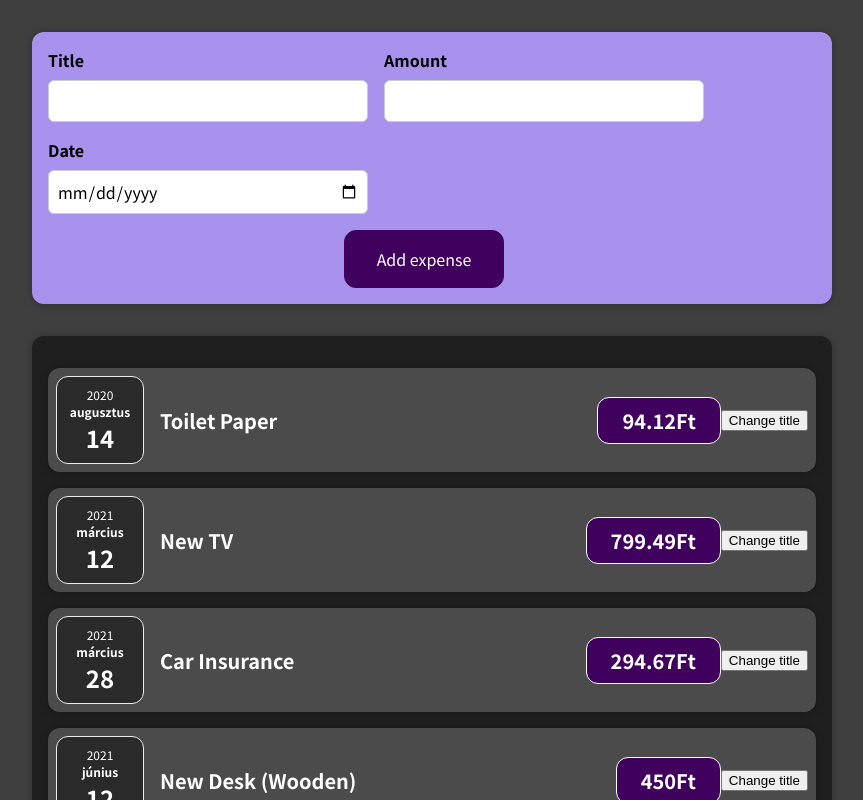
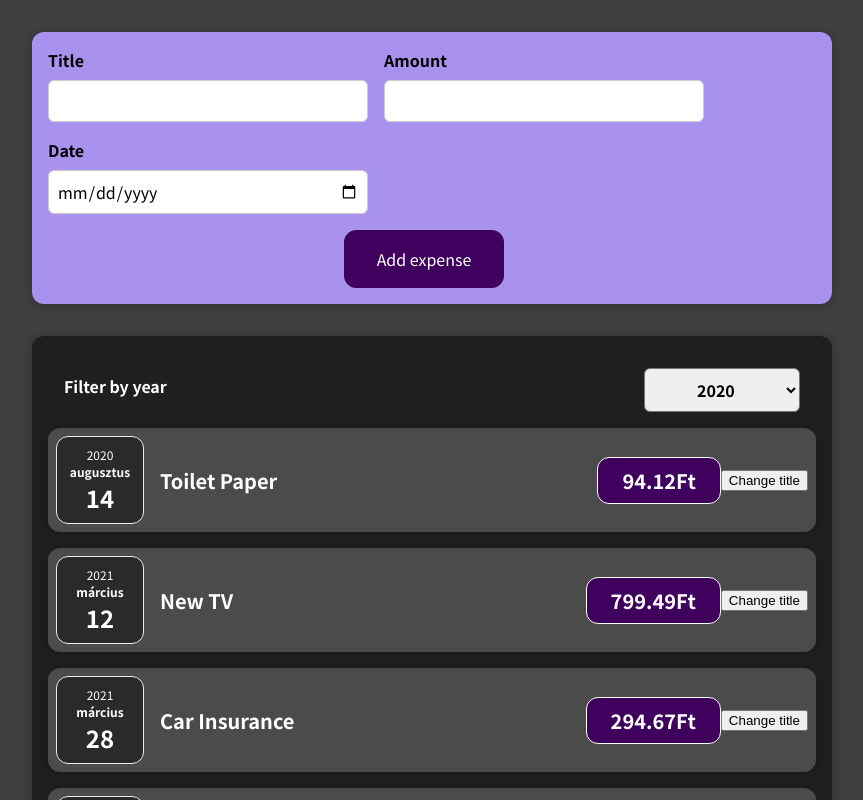
Before and after one commit to konnan933/react_expenses, a React (Create React App) app: page / in a window 1280 px wide. Shown: the top 800 px of the page, without its empty margins (208-1071 px from the left). Built offline with nearby package versions, Linux system fonts and the light colour scheme.

Commit message:
javítás formon

```diff
--- a/src/App.js
+++ b/src/App.js
@@ -24,9 +24,14 @@
     },
   ];
 
+  function addExpenseHandler(expense) {
+    console.log("In app JS");
+    console.log(expense);
+  }
+
   return (
     <div>
-      <NewExpense />
+      <NewExpense onAddExpense={addExpenseHandler} />
       <Expenses items={expenses} />
     </div>
   );
--- /dev/null
+++ b/src/components/Expenses/ExpenseFilter.css
@@ -0,0 +1,24 @@
+.expenses-filter {
+  color: white;
+  padding: 0 1rem;
+}
+
+.expenses-filter__control {
+  display: flex;
+  width: 100%;
+  align-items: center;
+  justify-content: space-between;
+  margin: 1rem 0;
+}
+
+.expenses-filter label {
+  font-weight: bold;
+  margin-bottom: 0.5rem;
+}
+
+.expenses-filter select {
+  font: inherit;
+  padding: 0.5rem 3rem;
+  font-weight: bold;
+  border-radius: 6px;
+}
--- /dev/null
+++ b/src/components/Expenses/ExpenseFilter.js
@@ -0,0 +1,24 @@
+import React from "react";
+
+import "./ExpenseFilter.css";
+
+const ExpensesFilter = (props) => {
+  function filterChangeHandler(event) {
+    props.onChangeFilter(event.target.value);
+  }
+  return (
+    <div className="expenses-filter">
+      <div className="expenses-filter__control">
+        <label>Filter by year</label>
+        <select value={props.selected} onChange={filterChangeHandler}>
+          <option value="2022">2022</option>
+          <option value="2021">2021</option>
+          <option value="2020">2020</option>
+          <option value="2019">2019</option>
+        </select>
+      </div>
+    </div>
+  );
+};
+
+export default ExpensesFilter;
--- a/src/components/Expenses/Expenses.js
+++ b/src/components/Expenses/Expenses.js
@@ -1,10 +1,22 @@
+import React, { useState } from "react";
 import ExpenseItem from "./ExpenseItem";
 import "./Expenses.css";
 import Card from "../UI/Card";
+import ExpensesFilter from "./ExpenseFilter";
 
 function Expenses(props) {
+  const [filteredYear, setFilteredYear] = useState("2020");
+  function filterChangeHandler(selectedYear) {
+    setFilteredYear(selectedYear);
+  }
+
   return (
+    <div>
       <Card className="expenses">
+        <ExpensesFilter
+          selected={filteredYear}
+          onChangeFilter={filterChangeHandler}
+        />
         <ExpenseItem
           title={props.items[0].title}
           amount={props.items[0].amount}
@@ -26,6 +38,7 @@
           date={props.items[3].date}
         />
       </Card>
+    </div>
   );
 }
 
--- a/src/components/NewExpense/ExpenseForm.js
+++ b/src/components/NewExpense/ExpenseForm.js
@@ -2,7 +2,7 @@
 
 import "./ExpenseForm.css";
 
-function ExpenseForm() {
+function ExpenseForm(props) {
   const [enteredTitle, setEnteredTitle] = useState("");
   const [enteredAmount, setEnteredAmount] = useState("");
   const [enteredDate, setEnteredDate] = useState("");
@@ -34,7 +34,7 @@
       amount: enteredAmount,
       date: new Date(enteredDate),
     };
-    console.log(expenseData);
+    props.onSaveExpensData(expenseData);
     setEnteredTitle("");
     setEnteredAmount("");
     setEnteredDate("");
--- a/src/components/NewExpense/NewExpense.js
+++ b/src/components/NewExpense/NewExpense.js
@@ -1,10 +1,18 @@
 import ExpenseForm from "./ExpenseForm";
 import "./NewExpense.css";
 
-const NewExpense = () => {
+const NewExpense = (props) => {
+  function SaveExpensData(enteredExpensData) {
+    const expenseData = {
+      ...enteredExpensData,
+      id: Math.random().toString(),
+    };
+    props.onAddExpense(expenseData);
+  }
+
   return (
     <div className="new-expense">
-      <ExpenseForm />
+      <ExpenseForm onSaveExpensData={SaveExpensData} />
     </div>
   );
 };
```
Lines whose indentation alone changed are shown as unchanged.
